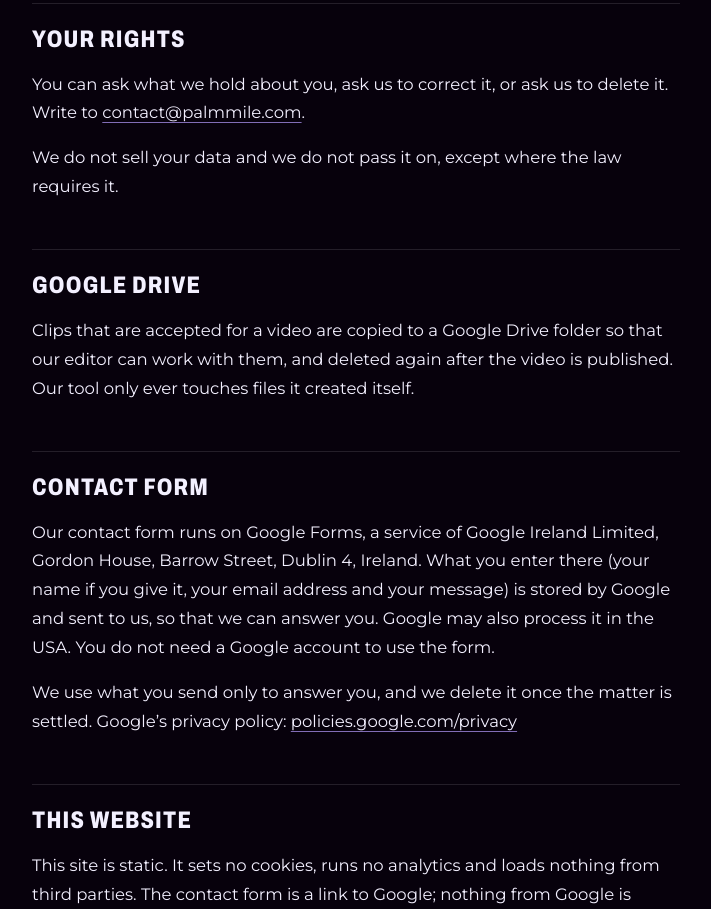
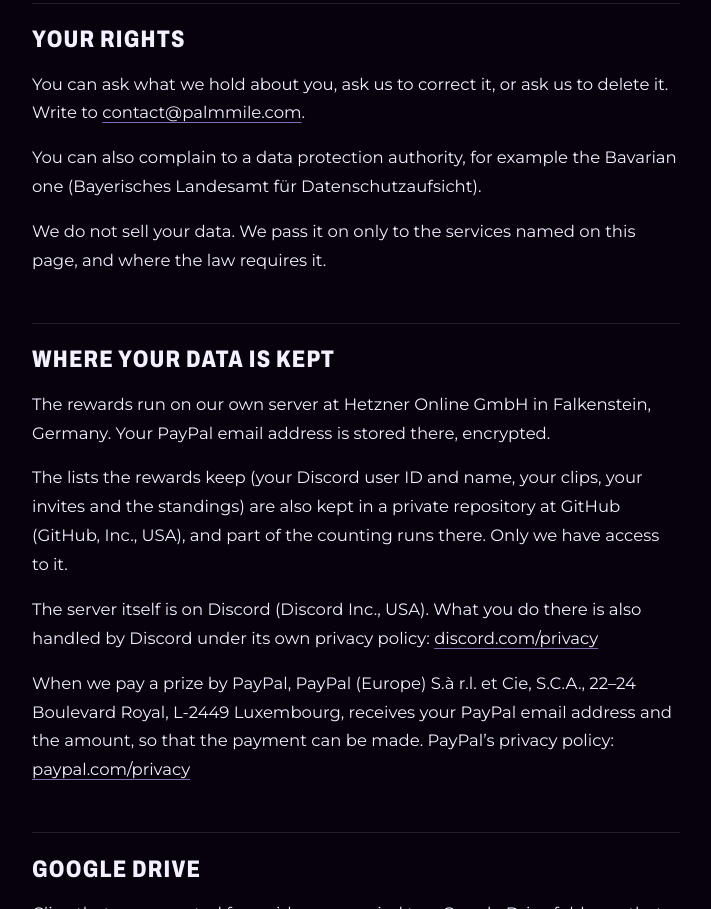
Before and after one commit to neyfz/palmmile-website, a plain HTML site: page privacy.html in a window 1280 px wide. Shown: the part 1891-2800 px from the top of the page, without its empty margins (284-995 px from the left). Drawn offline with Linux system fonts and the light colour scheme.

Commit message:
Privacy names every service that handles member data; terms section 10 without the version list
Co-Authored-By: Claude Opus 5.5 <noreply@anthropic.com>

```diff
--- a/privacy.html
+++ b/privacy.html
@@ -128,8 +128,27 @@ arrived stay, so the lists can still be checked.</p>
 <p>You can ask what we hold about you, ask us to correct it, or ask us
 to delete it. Write to
 <a href="mailto:contact@palmmile.com">contact@palmmile.com</a>.</p>
-<p>We do not sell your data and we do not pass it on, except where the
-law requires it.</p>
+<p>You can also complain to a data protection authority, for example the
+Bavarian one (Bayerisches Landesamt f&uuml;r Datenschutzaufsicht).</p>
+<p>We do not sell your data. We pass it on only to the services named on
+this page, and where the law requires it.</p>
+
+<h2>Where your data is kept</h2>
+<p>The rewards run on our own server at Hetzner Online GmbH in
+Falkenstein, Germany. Your PayPal email address is stored there,
+encrypted.</p>
+<p>The lists the rewards keep (your Discord user ID and name, your
+clips, your invites and the standings) are also kept in a private
+repository at GitHub (GitHub, Inc., USA), and part of the counting runs
+there. Only we have access to it.</p>
+<p>The server itself is on Discord (Discord Inc., USA). What you do
+there is also handled by Discord under its own privacy policy:
+<a href="https://discord.com/privacy" rel="noopener noreferrer">discord.com/privacy</a></p>
+<p>When we pay a prize by PayPal, PayPal (Europe) S.&agrave; r.l. et Cie,
+S.C.A., 22&ndash;24 Boulevard Royal, L-2449 Luxembourg, receives your
+PayPal email address and the amount, so that the payment can be made.
+PayPal&rsquo;s privacy policy:
+<a href="https://www.paypal.com/myaccount/privacy/privacyhub" rel="noopener noreferrer">paypal.com/privacy</a></p>
 
 <h2>Google Drive</h2>
 <p>Clips that are accepted for a video are copied to a Google Drive
```
Also changed, not shown: rules.html (+5 -8 lines).
